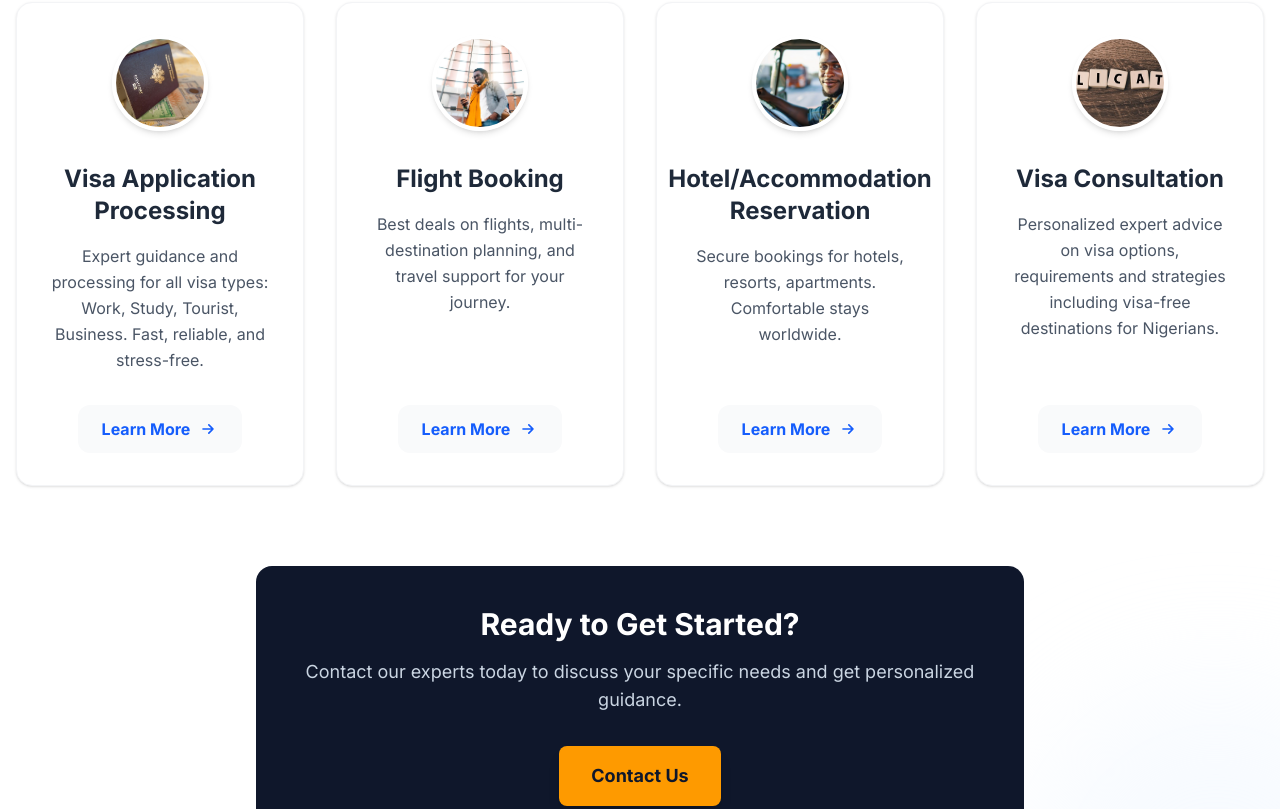
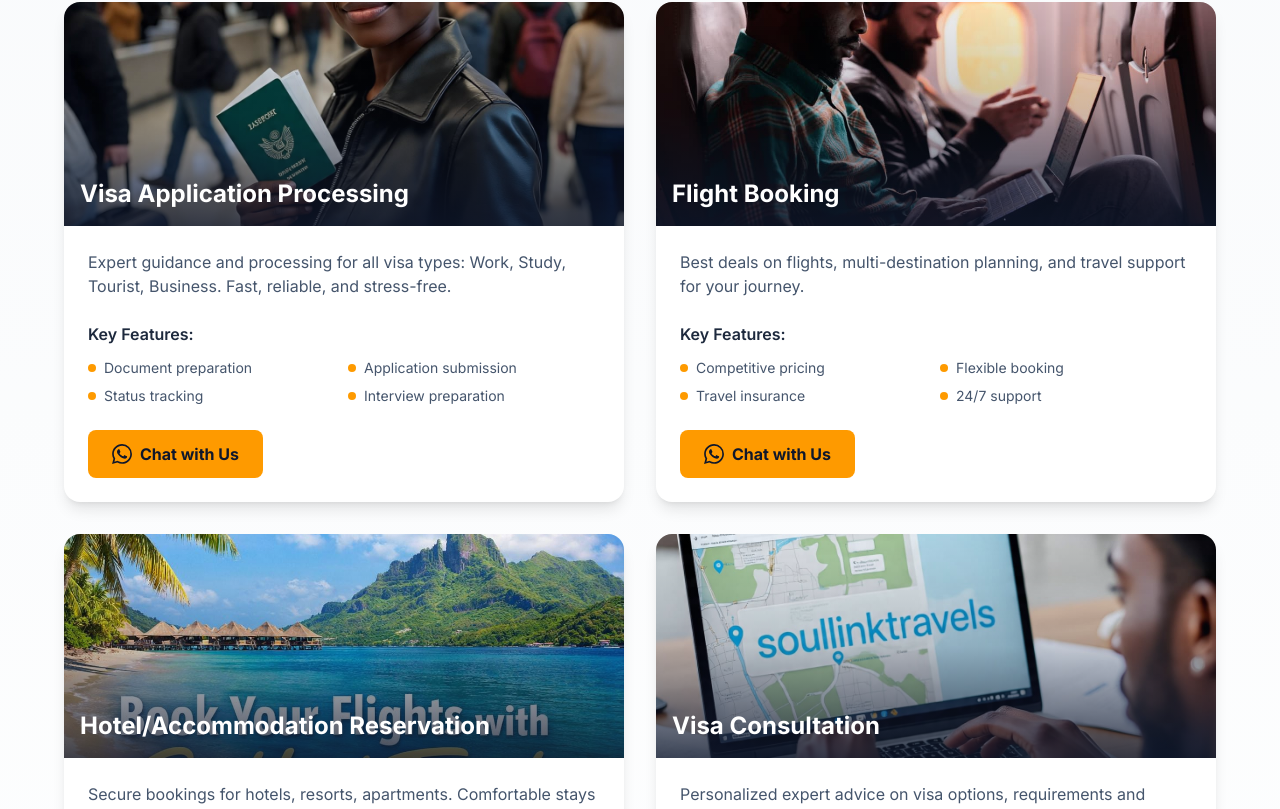
Before and after one commit to soullinktravels-ux/soullink-web-site, a Next.js app: page / in a window 1280 px wide. Shown: the part 1412-2221 px from the top of the page. Built offline with nearby package versions, Linux system fonts and the light colour scheme.

Commit message:
our services

```diff
--- a/components/home/Services.tsx
+++ b/components/home/Services.tsx
@@ -1,44 +1,64 @@
-// Make sure the path is correct; update as needed if the file is elsewhere
-// Update the path below if ServiceCard is located elsewhere
-import ServiceCard from '../shared/ServiceCard';
 import Link from 'next/link';
-// If ServiceCard is in a different location, update the path accordingly, e.g.:
-// import ServiceCard from '../components/shared/ServiceCard';
+import Image from 'next/image';
 
 const services = [
   {
     title: 'Visa Application Processing',
     description:
       'Expert guidance and processing for all visa types: Work, Study, Tourist, Business. Fast, reliable, and stress-free.',
-    icon: '/images/services/visa-processing.jpg',
+    image: '/Visa applicationprocessing.jpeg',
     link: '/services/visa-processing',
+    features: [
+      'Document preparation',
+      'Application submission',
+      'Status tracking',
+      'Interview preparation',
+    ],
   },
   {
     title: 'Flight Booking',
     description:
       'Best deals on flights, multi-destination planning, and travel support for your journey.',
-    icon: '/images/services/flight-booking.jpg',
+    image: '/flightbooking.jpeg',
     link: '/services/flight-booking',
+    features: [
+      'Competitive pricing',
+      'Flexible booking',
+      'Travel insurance',
+      '24/7 support',
+    ],
   },
   {
     title: 'Hotel/Accommodation Reservation',
     description:
       'Secure bookings for hotels, resorts, apartments. Comfortable stays worldwide.',
-    icon: '/images/services/migration.jpg',
+    image: '/HotelAccomodations.jpeg',
     link: '/services/accommodation',
+    features: [
+      'Hotel bookings',
+      'Resort reservations',
+      'Apartment rentals',
+      'Worldwide coverage',
+    ],
   },
   {
     title: 'Visa Consultation',
     description:
       'Personalized expert advice on visa options, requirements and strategies including visa-free destinations for Nigerians.',
-    icon: '/images/services/job-assistance.jpg',
+    image: '/visaconsultation.jpeg',
     link: '/services/visa-consultation',
+    features: [
+      'Expert guidance',
+      'Visa-free destinations',
+      'Requirements analysis',
+      'Strategy planning',
+    ],
   },
 ];
 
 export default function Services() {
   return (
-    <section className="py-24 bg-white relative overflow-hidden">
+    <section className="py-24 bg-gradient-to-b from-slate-50 to-white relative overflow-hidden">
       {/* Background decorative elements */}
       <div className="absolute top-0 left-0 w-64 h-64 bg-blue-50 rounded-full -translate-x-1/2 -translate-y-1/2 blur-3xl opacity-50" />
       <div className="absolute bottom-0 right-0 w-96 h-96 bg-blue-50 rounded-full translate-x-1/3 translate-y-1/3 blur-3xl opacity-50" />
@@ -59,9 +79,64 @@
           </p>
         </div>
 
-        <div className="grid grid-cols-1 md:grid-cols-2 lg:grid-cols-4 gap-8 max-w-7xl mx-auto">
+        <div className="grid grid-cols-1 md:grid-cols-2 gap-8 max-w-6xl mx-auto">
           {services.map((service) => (
-            <ServiceCard key={service.title} {...service} />
+            <div
+              key={service.title}
+              className="bg-white rounded-2xl shadow-lg overflow-hidden hover:shadow-2xl transition-all duration-300 hover:-translate-y-1"
+            >
+              {/* Service Image */}
+              <div className="relative h-56 overflow-hidden">
+                <Image
+                  src={service.image}
+                  alt={service.title}
+                  fill
+                  className="object-cover transition-transform duration-500 hover:scale-110"
+                />
+                <div className="absolute inset-0 bg-gradient-to-t from-slate-900/80 via-slate-900/20 to-transparent" />
+                <div className="absolute bottom-4 left-4 right-4">
+                  <h2 className="text-2xl font-bold text-white">
+                    {service.title}
+                  </h2>
+                </div>
+              </div>
+
+              {/* Service Content */}
+              <div className="p-6">
+                <p className="text-slate-600 mb-6">{service.description}</p>
+                <div className="mb-6">
+                  <h3 className="font-semibold text-slate-800 mb-3">
+                    Key Features:
+                  </h3>
+                  <ul className="grid grid-cols-2 gap-2">
+                    {service.features.map((feature) => (
+                      <li
+                        key={feature}
+                        className="flex items-center text-sm text-slate-600"
+                      >
+                        <span className="w-2 h-2 bg-amber-500 rounded-full mr-2"></span>
+                        {feature}
+                      </li>
+                    ))}
+                  </ul>
+                </div>
+                <a
+                  href="https://wa.me/2349136201808?text=Hello%2C%20I%27m%20interested%20in%20your%20services"
+                  target="_blank"
+                  rel="noopener noreferrer"
+                  className="inline-flex items-center gap-2 px-6 py-3 bg-amber-500 hover:bg-amber-400 text-slate-900 font-bold rounded-lg transition-all duration-200 hover:scale-105"
+                >
+                  <svg
+                    className="w-5 h-5"
+                    fill="currentColor"
+                    viewBox="0 0 24 24"
+                  >
+                    <path d="M17.472 14.382c-.297-.149-1.758-.867-2.03-.967-.273-.099-.471-.148-.67.15-.197.297-.767.966-.94 1.164-.173.199-.347.223-.644.075-.297-.15-1.255-.463-2.39-1.475-.883-.788-1.48-1.761-1.653-2.059-.173-.297-.018-.458.13-.606.134-.133.298-.347.446-.52.149-.174.198-.298.298-.497.099-.198.05-.371-.025-.52-.075-.149-.669-1.612-.916-2.207-.242-.579-.487-.5-.669-.51-.173-.008-.371-.01-.57-.01-.198 0-.52.074-.792.372-.272.297-1.04 1.016-1.04 2.479 0 1.462 1.065 2.875 1.213 3.074.149.198 2.096 3.2 5.077 4.487.709.306 1.262.489 1.694.625.712.227 1.36.195 1.871.118.571-.085 1.758-.719 2.006-1.413.248-.694.248-1.289.173-1.413-.074-.124-.272-.198-.57-.347m-5.421 7.403h-.004a9.87 9.87 0 01-5.031-1.378l-.361-.214-3.741.982.998-3.648-.235-.374a9.86 9.86 0 01-1.51-5.26c.001-5.45 4.436-9.884 9.888-9.884 2.64 0 5.122 1.03 6.988 2.898a9.825 9.825 0 012.893 6.994c-.003 5.45-4.437 9.884-9.885 9.884m8.413-18.297A11.815 11.815 0 0012.05 0C5.495 0 .16 5.335.157 11.892c0 2.096.547 4.142 1.588 5.945L.057 24l6.305-1.654a11.882 11.882 0 005.683 1.448h.005c6.554 0 11.89-5.335 11.893-11.893a11.821 11.821 0 00-3.48-8.413z" />
+                  </svg>
+                  Chat with Us
+                </a>
+              </div>
+            </div>
           ))}
         </div>
 
```
Also changed, not shown: components/layout/Header.tsx (line endings or trailing spaces).
